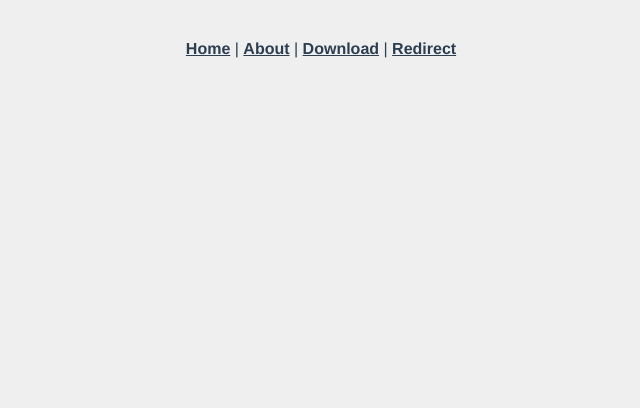
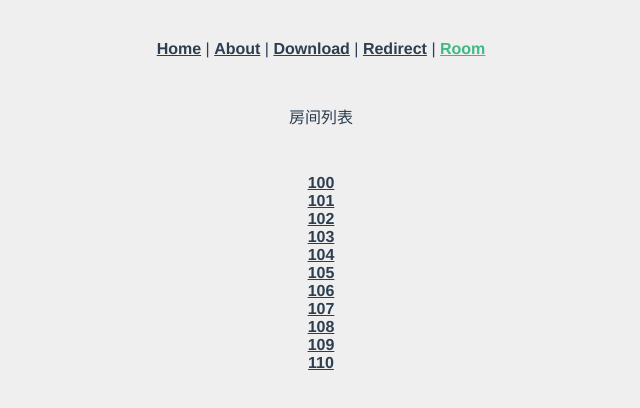
Before and after one commit to ethan666/learning, a Vue app in the folder vue-test/: page /room in a window 1280 px wide. Shown: the top 408 px of the page, without its empty margins (319-959 px from the left). Built offline with nearby package versions, Linux system fonts and the light colour scheme.

Commit message:
vue-cli：动态路由，模拟从斗鱼房间列表进入房间功能

```diff
--- a/vue-test/src/App.vue
+++ b/vue-test/src/App.vue
@@ -4,7 +4,8 @@
       <router-link to="/">Home</router-link> |
       <router-link to="/about">About</router-link> |
       <router-link to="/download">Download</router-link> |
-      <router-link to="/123">Redirect</router-link>
+      <router-link to="/123">Redirect</router-link> |
+      <router-link to="/room">Room</router-link>
     </div>
     <router-view/>
   </div>
--- /dev/null
+++ b/vue-test/src/components/Room.vue
@@ -0,0 +1,5 @@
+<template>
+  <div class="room">
+    您已经进入房间{{$route.params.id}}
+  </div>
+</template>
--- a/vue-test/src/router.js
+++ b/vue-test/src/router.js
@@ -2,9 +2,11 @@ import Vue from 'vue'
 import Router from 'vue-router'
 import Home from './views/Home.vue'
 import Download from './views/Download.vue'
+import RoomDirectory from './views/RoomDirectory.vue'
 import Error from './views/Error.vue'
 import DownloadWindow from './components/Download_window.vue'
 import DownloadOs from './components/Download_os.vue'
+import Room from './components/Room.vue'
 
 Vue.use(Router)
 
@@ -46,6 +48,22 @@ export default new Router({
       redirect: '/about'
     },
     {
+      path: '/room',
+      name: 'room',
+      component: RoomDirectory,
+      // children: [
+      //   {
+      //     path: ':id',
+      //     component: Room
+      //   }
+      // ]
+    },
+    {
+      path: '/:id',
+      name: 'room',
+      component: Room,
+    },
+    {
       path: '/error',
       name: 'error',
       component: Error
--- a/vue-test/src/views/About.vue
+++ b/vue-test/src/views/About.vue
@@ -1,7 +1,7 @@
 <template>
   <div class="about">
     <h1>我的博客</h1>
-    <Header username="谭义洋" userIcon="https://www.w3cschool.cn/statics/demosource/myblog/avatar.png"></Header>
+    <Header :username=username userIcon="https://www.w3cschool.cn/statics/demosource/myblog/avatar.png"></Header>
     <Skills/>
   </div>
 </template>
@@ -12,6 +12,11 @@ import Skills from '@/components/Skills.vue'
 
 export default {
   name: 'about',
+  data: function(){
+    return {
+      username: '谭义洋'
+    }
+  },
   components: {
     Header,
     Skills
--- /dev/null
+++ b/vue-test/src/views/RoomDirectory.vue
@@ -0,0 +1,28 @@
+<template>
+  <div class="room-directory">
+    <p>房间列表</p>
+    <!-- <ul>
+      <li v-for="(item, index) in list" :key="index+1">
+        {{item}}
+      </li>
+    </ul> -->
+    <div id="nav">
+      <div v-for="(item, index) in list" :key="index+1">
+        <router-link :to="'/'+item">{{item+" "}}</router-link>
+      </div>
+    </div>
+    <router-view/>
+  </div>
+</template>
+
+<script>
+// import Com
+export default {
+  name: 'roomDirectory',
+  data: function () {
+    return {
+      list:[100,101,102,103,104,105,106,107,108,109,110]
+    }
+  }
+}
+</script>
```
Also changed, not shown: vue-test/.eslintrc.js.
